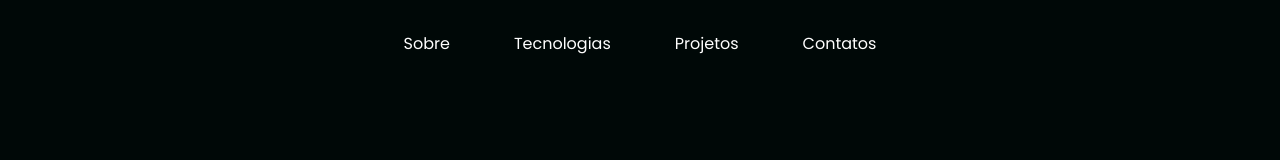
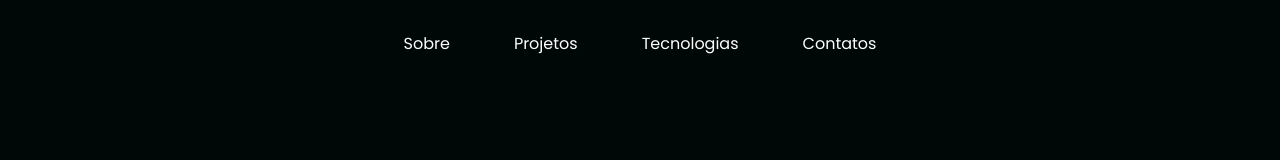
Before and after one commit to GustavoMSandoval/Portfolio, a React (Vite) app: page / in a window 1280 px wide. Shown: the top 160 px of the page. Built offline with nearby package versions, Linux system fonts and the light colour scheme.

Commit message:
Mudando design navbar

```diff
--- a/src/components/Navbar.jsx
+++ b/src/components/Navbar.jsx
@@ -16,8 +16,8 @@ export const Navbar = () => {
             <div className={`overflow-hidden transition-all duration-500 ease-in-out ${isOpen ? "max-h-96 opacity-100" : "max-h-0 opacity-0"}`}>
                 <ul>
                     <li><a href="#about">Sobre</a></li>
+                    <li><a href="#projects">Projetos</a></li>
                     <li><a href="#technologies">Tecnologias</a></li>
-                    <li><a href="#projects">Projetos</a></li>
                     <li><a href="#contacts">Contatos</a></li>
                 </ul>
             </div>
@@ -25,8 +25,8 @@ export const Navbar = () => {
         <nav>
             <ul className="hidden md:flex justify-center">
                 <li><a href="#about">Sobre</a></li>
+                <li><a href="#projects">Projetos</a></li>
                 <li><a href="#technologies">Tecnologias</a></li>
-                <li><a href="#projects">Projetos</a></li>
                 <li><a href="#contacts">Contatos</a></li>
             </ul>
         </nav>
```
